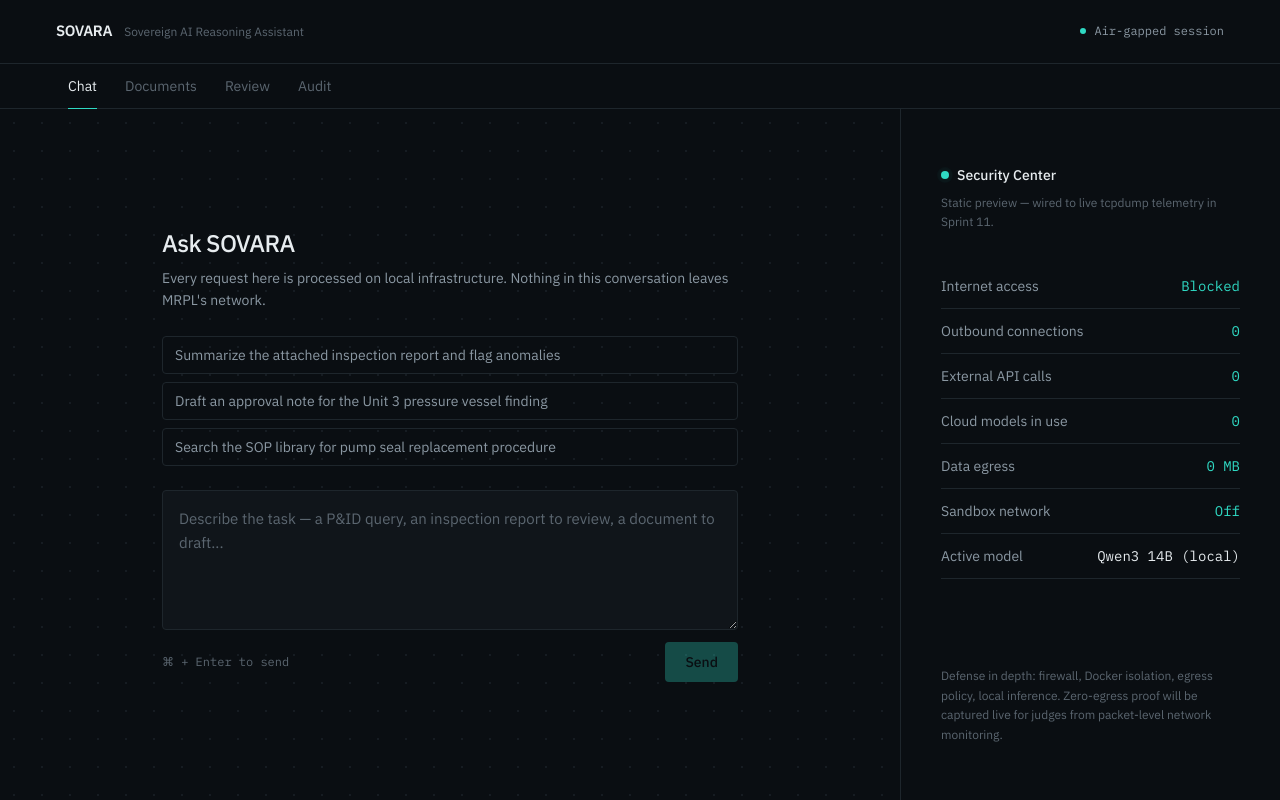
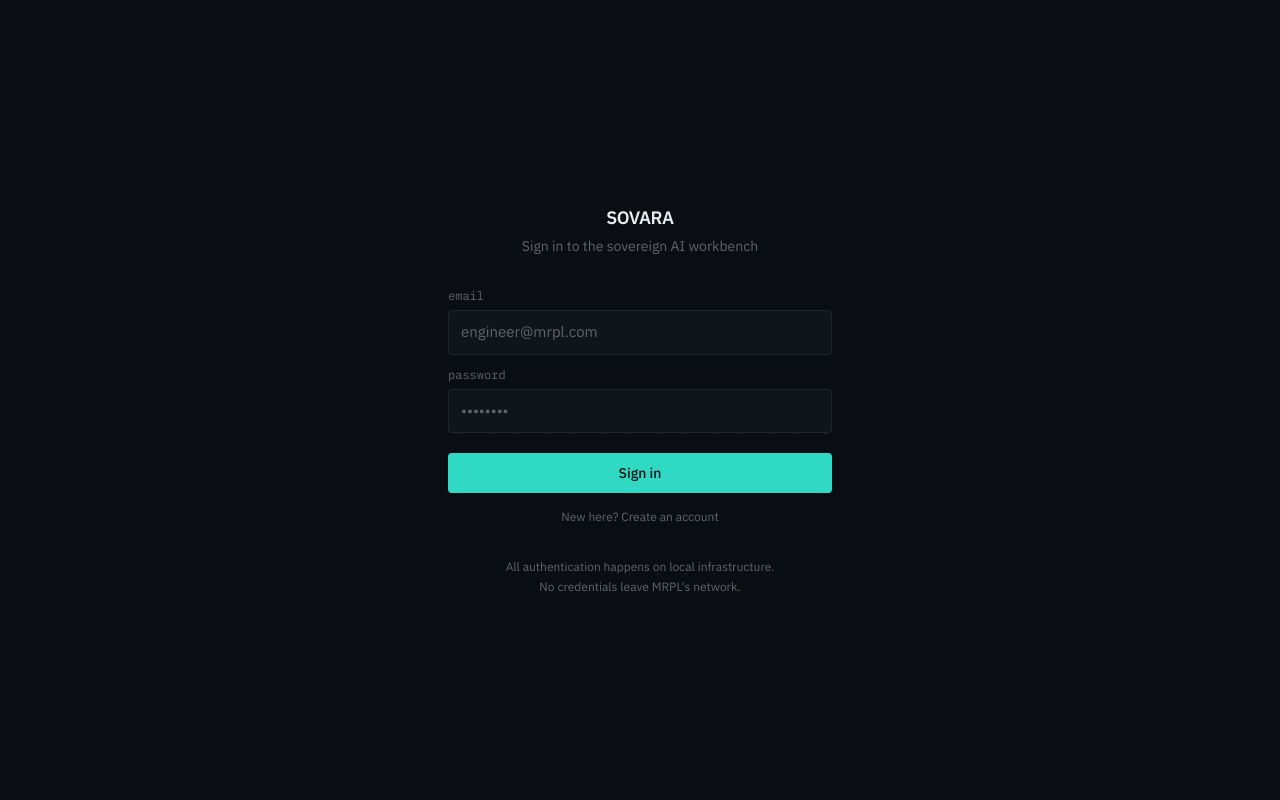
Before and after one commit to Chandrakant1210/SOVARA-AI, a Next.js app in the folder frontend/: page / in a window 1280 px wide. Built offline with nearby package versions, Linux system fonts and the light colour scheme; no server answers.

Commit message:
Day 2 Hour 11-15: login screen wired to real JWT auth, fix chat panel missing auth header

```diff
--- a/frontend/src/app/layout.tsx
+++ b/frontend/src/app/layout.tsx
@@ -2,6 +2,7 @@
 import type { Metadata } from "next";
 import { IBM_Plex_Sans, IBM_Plex_Mono } from "next/font/google";
 import "./globals.css";
+import { AuthProvider } from "@/lib/AuthContext";
 
 const plexSans = IBM_Plex_Sans({
   subsets: ["latin"],
@@ -27,7 +28,9 @@ export default function RootLayout({
 }) {
   return (
     <html lang="en" className={`${plexSans.variable} ${plexMono.variable}`}>
-      <body className="font-sans">{children}</body>
+      <body className="font-sans">
+        <AuthProvider>{children}</AuthProvider>
+      </body>
     </html>
   );
 }
--- a/frontend/src/app/page.tsx
+++ b/frontend/src/app/page.tsx
@@ -5,6 +5,8 @@ import { useState } from "react";
 import TopNav from "@/components/TopNav";
 import ChatPanel from "@/components/ChatPanel";
 import SecurityPanel from "@/components/SecurityPanel";
+import LoginScreen from "@/components/LoginScreen";
+import { useAuth } from "@/lib/AuthContext";
 
 type Tab = "Chat" | "Documents" | "Review" | "Audit";
 
@@ -16,6 +18,19 @@ const COMING_SOON: Record<Exclude<Tab, "Chat">, string> = {
 
 export default function Home() {
   const [tab, setTab] = useState<Tab>("Chat");
+  const { isAuthenticated, loading, logout } = useAuth();
+
+  if (loading) {
+    return (
+      <div className="min-h-screen bg-[#0A0E12] flex items-center justify-center">
+        <span className="text-sm text-[#5B6670] font-mono">loading…</span>
+      </div>
+    );
+  }
+
+  if (!isAuthenticated) {
+    return <LoginScreen />;
+  }
 
   return (
     <div className="min-h-screen bg-[#0A0E12] flex flex-col">
@@ -28,11 +43,19 @@ export default function Home() {
             Sovereign AI Reasoning Assistant
           </span>
         </div>
-        <div className="flex items-center gap-2 text-xs font-mono text-[#8B98A3] pb-5">
-          <span className="relative flex h-1.5 w-1.5">
-            <span className="relative inline-flex rounded-full h-1.5 w-1.5 bg-[#2FD9C3]" />
-          </span>
-          Air-gapped session
+        <div className="flex items-center gap-4 pb-5">
+          <div className="flex items-center gap-2 text-xs font-mono text-[#8B98A3]">
+            <span className="relative flex h-1.5 w-1.5">
+              <span className="relative inline-flex rounded-full h-1.5 w-1.5 bg-[#2FD9C3]" />
+            </span>
+            Air-gapped session
+          </div>
+          <button
+            onClick={logout}
+            className="text-xs text-[#5B6670] hover:text-[#8B98A3] transition-colors"
+          >
+            Sign out
+          </button>
         </div>
       </header>
 
--- a/frontend/src/components/ChatPanel.tsx
+++ b/frontend/src/components/ChatPanel.tsx
@@ -3,6 +3,7 @@
 
 import { useState, useRef } from "react";
 import AgentTracker from "./AgentTracker";
+import { authFetch } from "@/lib/api";
 
 const EXAMPLES = [
   "Summarize the attached inspection report and flag anomalies",
@@ -43,14 +44,10 @@ export default function ChatPanel() {
     runStageAnimation();
 
     try {
-      const res = await fetch(
-        `${process.env.NEXT_PUBLIC_API_URL ?? "http://localhost:8000"}/api/chat`,
-        {
-          method: "POST",
-          headers: { "Content-Type": "application/json" },
-          body: JSON.stringify({ prompt }),
-        }
-      );
+      const res = await authFetch("/api/chat", {
+        method: "POST",
+        body: JSON.stringify({ prompt }),
+      });
 
       if (!res.ok) {
         const errBody = await res.json().catch(() => null);
--- /dev/null
+++ b/frontend/src/components/LoginScreen.tsx
@@ -0,0 +1,126 @@
+// src/components/LoginScreen.tsx
+"use client";
+
+import { useState } from "react";
+import { login, register } from "@/lib/api";
+import { useAuth } from "@/lib/AuthContext";
+
+export default function LoginScreen() {
+  const [mode, setMode] = useState<"login" | "register">("login");
+  const [email, setEmail] = useState("");
+  const [password, setPassword] = useState("");
+  const [error, setError] = useState("");
+  const [loading, setLoading] = useState(false);
+
+  const { setAuthenticated } = useAuth();
+
+  const handleSubmit = async (e: React.FormEvent) => {
+    e.preventDefault();
+    if (!email.trim() || !password.trim()) return;
+
+    setLoading(true);
+    setError("");
+
+    try {
+      if (mode === "register") {
+        await register(email, password);
+      }
+      await login(email, password);
+      setAuthenticated(true);
+    } catch (err) {
+      setError(err instanceof Error ? err.message : "Something went wrong");
+    } finally {
+      setLoading(false);
+    }
+  };
+
+  return (
+    <div
+      className="min-h-screen flex items-center justify-center px-8 bg-[#0A0E12]"
+      style={{
+        backgroundImage: "radial-gradient(circle, #161C22 1px, transparent 1px)",
+        backgroundSize: "28px 28px",
+      }}
+    >
+      <div className="w-full max-w-sm">
+        <div className="mb-8 text-center">
+          <h1 className="text-lg font-semibold text-[#E7ECEF] tracking-tight">
+            SOVARA
+          </h1>
+          <p className="mt-1 text-sm text-[#5B6670]">
+            Sign in to the sovereign AI workbench
+          </p>
+        </div>
+
+        <form onSubmit={handleSubmit} className="flex flex-col gap-3">
+          <div>
+            <label className="block text-xs font-mono text-[#5B6670] mb-1.5">
+              email
+            </label>
+            <input
+              type="email"
+              required
+              value={email}
+              onChange={(e) => setEmail(e.target.value)}
+              className="w-full rounded-sm bg-[#10151A] border border-[#1E262C] text-[#E7ECEF] placeholder:text-[#5B6670] px-3 py-2.5 text-[15px] focus:outline-none focus:border-[#2FD9C3]/60 transition-colors"
+              placeholder="engineer@mrpl.com"
+            />
+          </div>
+
+          <div>
+            <label className="block text-xs font-mono text-[#5B6670] mb-1.5">
+              password
+            </label>
+            <input
+              type="password"
+              required
+              value={password}
+              onChange={(e) => setPassword(e.target.value)}
+              className="w-full rounded-sm bg-[#10151A] border border-[#1E262C] text-[#E7ECEF] placeholder:text-[#5B6670] px-3 py-2.5 text-[15px] focus:outline-none focus:border-[#2FD9C3]/60 transition-colors"
+              placeholder="••••••••"
+            />
+          </div>
+
+          {error && (
+            <div className="rounded-sm border border-[#4A2A2A] bg-[#1A1010] p-3 text-sm text-[#E5A3A3]">
+              {error}
+            </div>
+          )}
+
+          <button
+            type="submit"
+            disabled={loading}
+            className="mt-2 bg-[#2FD9C3] text-[#0A0E12] font-medium text-sm px-5 py-2.5 rounded-sm hover:bg-[#4FE5D1] disabled:opacity-30 disabled:cursor-not-allowed transition-colors"
+          >
+            {loading
+              ? mode === "register"
+                ? "Creating account…"
+                : "Signing in…"
+              : mode === "register"
+              ? "Create account"
+              : "Sign in"}
+          </button>
+
+          <button
+            type="button"
+            onClick={() => {
+              setMode(mode === "login" ? "register" : "login");
+              setError("");
+            }}
+            className="text-xs text-[#5B6670] hover:text-[#8B98A3] transition-colors mt-1"
+          >
+            {mode === "login"
+              ? "New here? Create an account"
+              : "Already have an account? Sign in"}
+          </button>
+        </form>
+
+        <p className="mt-8 text-xs text-[#5B6670] text-center leading-relaxed">
+          All authentication happens on local infrastructure.
+          <br />
+          No credentials leave MRPL&apos;s network.
+        </p>
+      </div>
+    </div>
+  );
+}
--- /dev/null
+++ b/frontend/src/lib/AuthContext.tsx
@@ -0,0 +1,54 @@
+// src/lib/AuthContext.tsx
+"use client";
+
+import {
+  createContext,
+  useContext,
+  useEffect,
+  useState,
+  ReactNode,
+} from "react";
+import { getToken, clearToken } from "./api";
+
+type AuthContextType = {
+  isAuthenticated: boolean;
+  loading: boolean;
+  setAuthenticated: (value: boolean) => void;
+  logout: () => void;
+};
+
+const AuthContext = createContext<AuthContextType | undefined>(undefined);
+
+export function AuthProvider({ children }: { children: ReactNode }) {
+  const [isAuthenticated, setIsAuthenticated] = useState(false);
+  const [loading, setLoading] = useState(true);
+
+  useEffect(() => {
+    setIsAuthenticated(!!getToken());
+    setLoading(false);
+  }, []);
+
+  const logout = () => {
+    clearToken();
+    setIsAuthenticated(false);
+  };
+
+  return (
+    <AuthContext.Provider
+      value={{
+        isAuthenticated,
+        loading,
+        setAuthenticated: setIsAuthenticated,
+        logout,
+      }}
+    >
+      {children}
+    </AuthContext.Provider>
+  );
+}
+
+export function useAuth() {
+  const ctx = useContext(AuthContext);
+  if (!ctx) throw new Error("useAuth must be used within AuthProvider");
+  return ctx;
+}
--- /dev/null
+++ b/frontend/src/lib/api.ts
@@ -0,0 +1,66 @@
+// src/lib/api.ts
+const API_URL = process.env.NEXT_PUBLIC_API_URL ?? "http://localhost:8000";
+
+const TOKEN_KEY = "sovara_token";
+
+export function getToken(): string | null {
+  if (typeof window === "undefined") return null;
+  return localStorage.getItem(TOKEN_KEY);
+}
+
+export function setToken(token: string) {
+  localStorage.setItem(TOKEN_KEY, token);
+}
+
+export function clearToken() {
+  localStorage.removeItem(TOKEN_KEY);
+}
+
+/**
+ * fetch wrapper that automatically attaches the JWT Authorization header.
+ * Use this for every request to a protected /api/* endpoint instead of
+ * calling fetch() directly.
+ */
+export async function authFetch(path: string, options: RequestInit = {}) {
+  const token = getToken();
+
+  const headers = new Headers(options.headers);
+  headers.set("Content-Type", "application/json");
+  if (token) {
+    headers.set("Authorization", `Bearer ${token}`);
+  }
+
+  return fetch(`${API_URL}${path}`, { ...options, headers });
+}
+
+export async function login(email: string, password: string) {
+  const res = await fetch(`${API_URL}/api/auth/login`, {
+    method: "POST",
+    headers: { "Content-Type": "application/json" },
+    body: JSON.stringify({ email, password }),
+  });
+
+  if (!res.ok) {
+    const body = await res.json().catch(() => null);
+    throw new Error(body?.detail ?? "Login failed");
+  }
+
+  const data = await res.json();
+  setToken(data.access_token);
+  return data;
+}
+
+export async function register(email: string, password: string) {
+  const res = await fetch(`${API_URL}/api/auth/register`, {
+    method: "POST",
+    headers: { "Content-Type": "application/json" },
+    body: JSON.stringify({ email, password }),
+  });
+
+  if (!res.ok) {
+    const body = await res.json().catch(() => null);
+    throw new Error(body?.detail ?? "Registration failed");
+  }
+
+  return res.json();
+}
```
